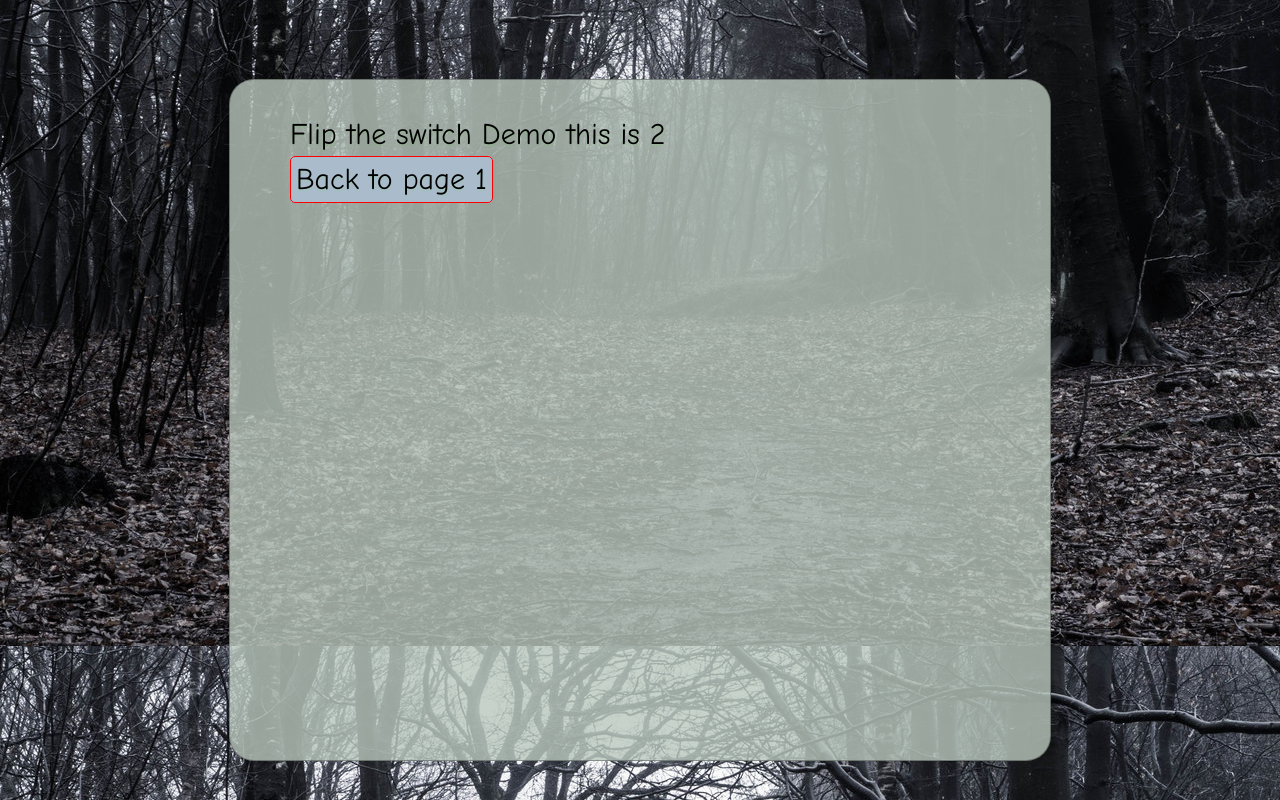
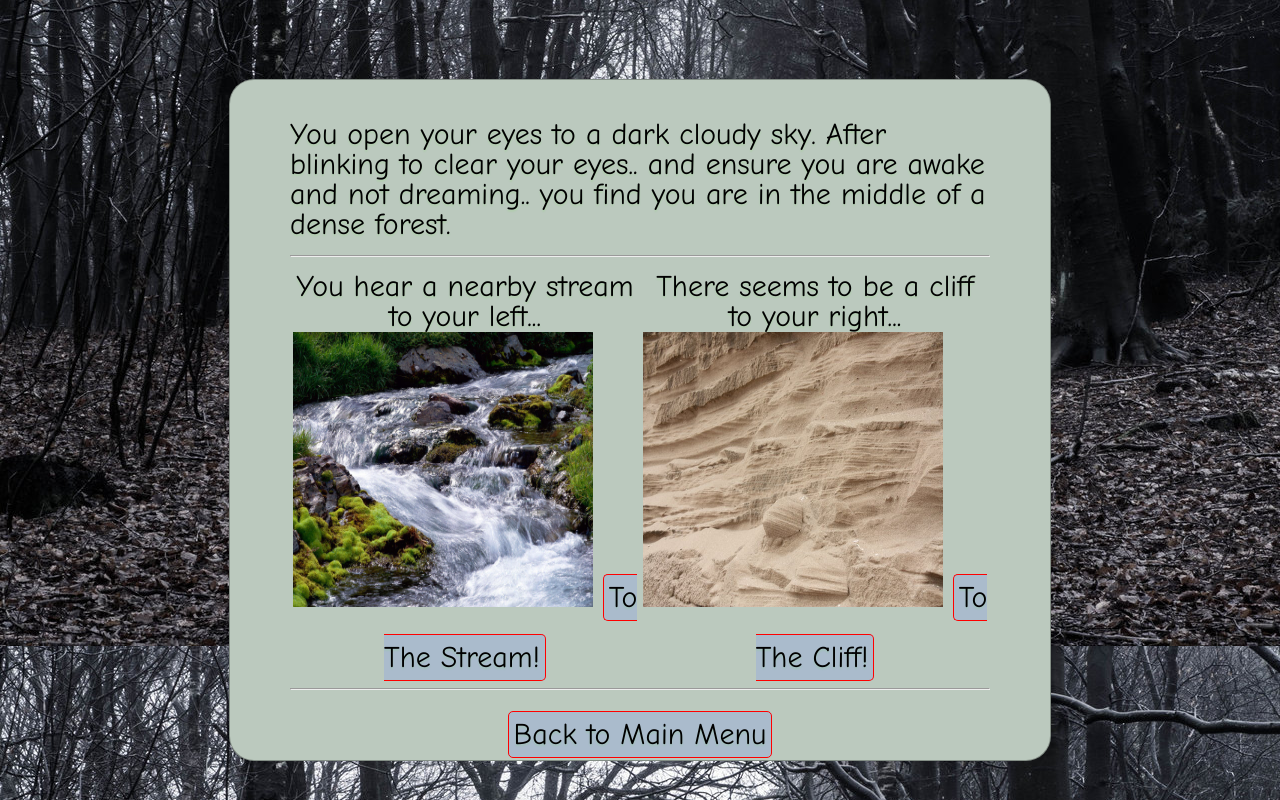
Before and after one commit to jgunter7/OutOfTheWoods, a plain HTML site: page OutOfTheWoods/index.html in a window 1280 px wide. Shown: the part 1480-2280 px from the top of the page. Drawn offline with Linux system fonts and the light colour scheme.

Commit message:
Game Menu and Initial Screens
- Main Menu finished
- First question with options screen
- Documentation started

```diff
--- a/OutOfTheWoods/css/main.css
+++ b/OutOfTheWoods/css/main.css
@@ -21,7 +21,7 @@ body {
     width:700px;
     height:600px;
     padding: 40px 60px;
-    background-color: rgba(187, 201, 190, .8);
+    background-color: rgb(187, 201, 190);
     border: 1px solid rgba(0,0,0,.3);
     color: black;
     text-shadow: 0 2px 2px rgba(76, 255, 0, .1);
@@ -61,3 +61,22 @@ h1 {
 #mainmenu {
    text-align: center;
 }
+
+.actnr {
+    display:block;
+    height:200px;
+    width:100%;
+    text-align:center;
+}
+
+.lefta {
+    float:left;
+    display:block;
+    width:50%;
+}
+
+.righta {
+    float:right;
+    display:block;
+    width:50%;
+}
--- a/OutOfTheWoods/index.html
+++ b/OutOfTheWoods/index.html
@@ -30,14 +30,31 @@
         </div>
         <div id="2" class="step slide" data-y="1500">
             <div class="slide-text">
-                <p>Flip the switch Demo this is 2</p>
-                <a href="#1">Back to page 1</a>
+                <p>You open your eyes to a dark cloudy sky.
+                    After blinking to clear your eyes.. and ensure you are awake and not dreaming..
+                    you find you are in the middle of a dense forest.
+                </p>
+                <hr />
+                <div class="actnr">
+                    <div class="lefta">
+                        You hear a nearby stream to your left...<br />
+                        <img src="assets/img/stream.jpeg" height="275" width="300" />
+                        <a href="#stream">To The Stream!</a>
+                    </div>
+                    <div class="righta">
+                        There seems to be a cliff to your right...<br />
+                        <img src="assets/img/cliff.jpg" height="275" width="300" />
+                        <a href="#cliff">To The Cliff!</a>
+                    </div>
+                </div>
+                <hr />
+                <center><a href="#1">Back to Main Menu</a></center>
             </div>
         </div>
-        <div id="3" class="step slide" data-y="3000">
+        <div id="stream" class="step slide" data-x="-1500" data-y="3000">
             <div class="slide-text">
-                <p>Flip the switch Demo - this is 3</p>
-                <a href="#1">Back to page 1</a>
+                <p>Your at the STream!!</p>
+                <a href="#1">Quit to Main Menu</a>
             </div>
         </div>
     </div>
```
Also changed, not shown: OutOfTheWoods/obj/Debug/OutOfTheWoods.csproj.FileListAbsolute.txt, 4 other files.
